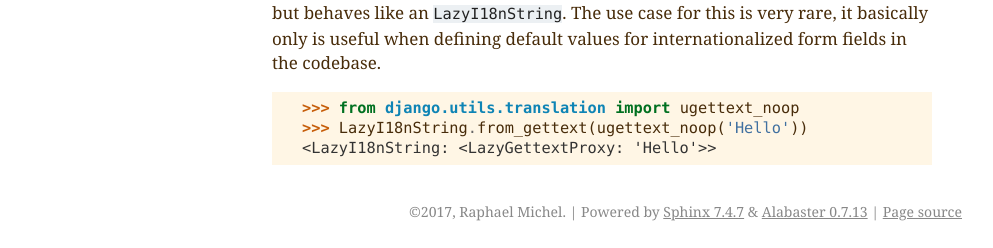
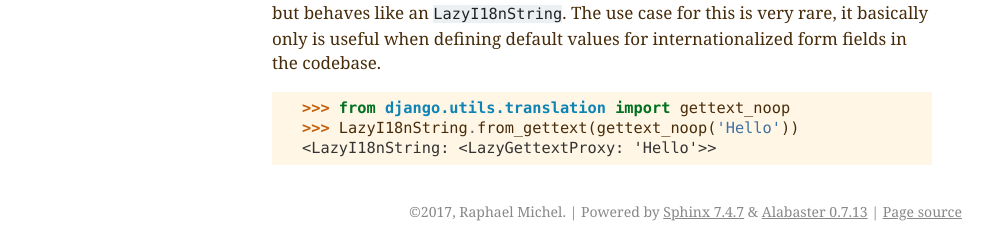
Before and after one commit to raphaelm/django-i18nfield, a Sphinx documentation site: the page built from docs/strings.rst, in a window 1280 px wide. Shown: the part 1985-2233 px from the top of the page, without its empty margins (148-1141 px from the left). Built offline with Sphinx 7.4.7, drawn with Linux system fonts in a browser that asks for light colours.

Commit message:
Remove leftover ugettext* use

```diff
--- a/docs/strings.rst
+++ b/docs/strings.rst
@@ -103,6 +103,6 @@ values for internationalized form fields in the codebase.
 
 .. doctest::
 
-   >>> from django.utils.translation import ugettext_noop
-   >>> LazyI18nString.from_gettext(ugettext_noop('Hello'))
+   >>> from django.utils.translation import gettext_noop
+   >>> LazyI18nString.from_gettext(gettext_noop('Hello'))
    <LazyI18nString: <LazyGettextProxy: 'Hello'>>
```
Also changed, not shown: 2 other files.
